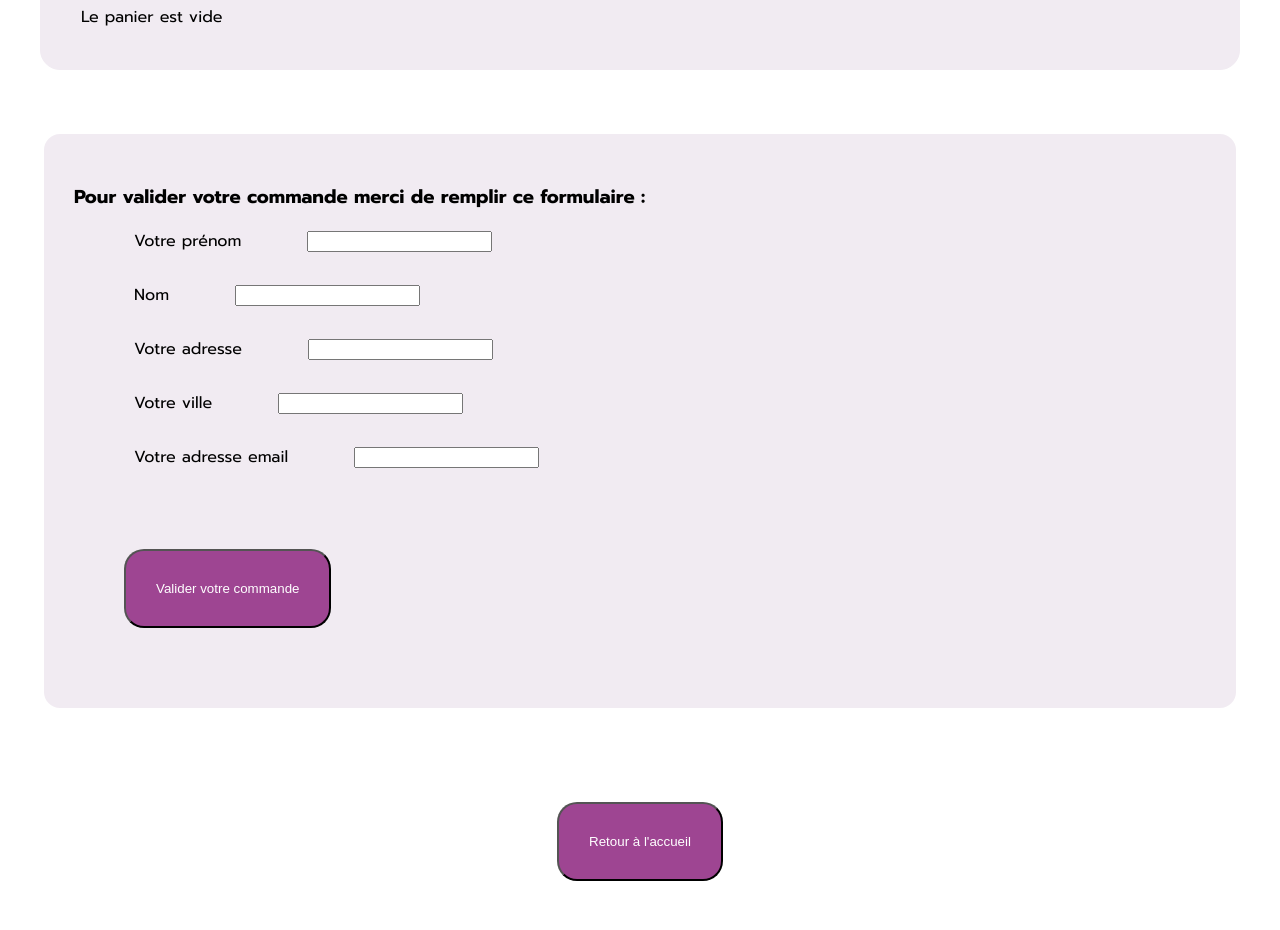
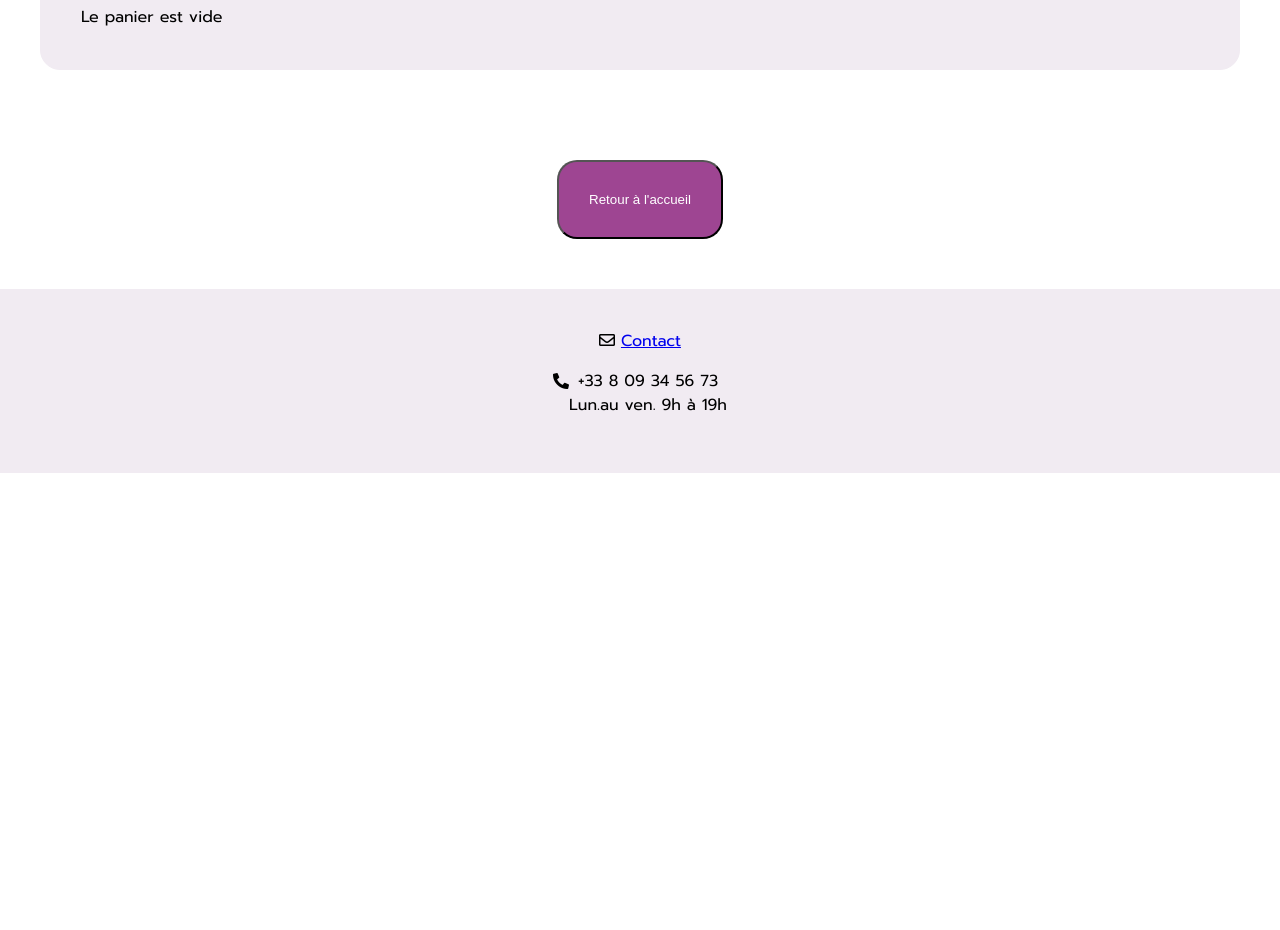
Before and after one commit to Fabidione/FabienneDione_5_27042021-, a website with bundled scripts: page panier.html in a window 1280 px wide. Shown: the part 1120-2050 px from the top of the page. After the commit the page ends 1593 px from the top, so only its background shows below. Built offline with nearby package versions, Linux system fonts and the light colour scheme.

```diff
--- a/panier.html
+++ b/panier.html
@@ -75,49 +75,8 @@
   <!--tableau-->
 
   <!--formulaire-->
-    <div class="formulaire">
-      <h3>Pour valider votre commande merci de remplir ce formulaire :</h3>
-			<form>
-        <div class="prenom">
-				  <label for="prenom">
-					  Votre prénom
-				  </label>
-				  <input id="prenom" required />
-        </div>
-        <div class="nom">
-          <label for="nom">
-            Nom
-          </label>
-          <input id="nom" required />
-        </div>
-				<div class="adresse">
-					<label for="adresse">
-						Votre adresse
-					</label>
-					<input id="adresse" required />
-				</div>
-        <div class="ville">
-					<label for="ville">
-						Votre ville
-					</label>
-					<input id="ville" required />
-				</div>
-        <div class="email">
-					<label for="email">
-						Votre adresse email
-					</label>
-					<input id="email" type="email" required />
-				</div>
-        <div class="validercom">
-          <a href="recap.html">
-					  <button type="submit">
-						  Valider votre commande
-					  </button>
-          </a>
-        </div>
-			</form>
-		</div>
-  </div>
+
+
   <!--formulaire-->
 
   <!--retour accueil-->
```
